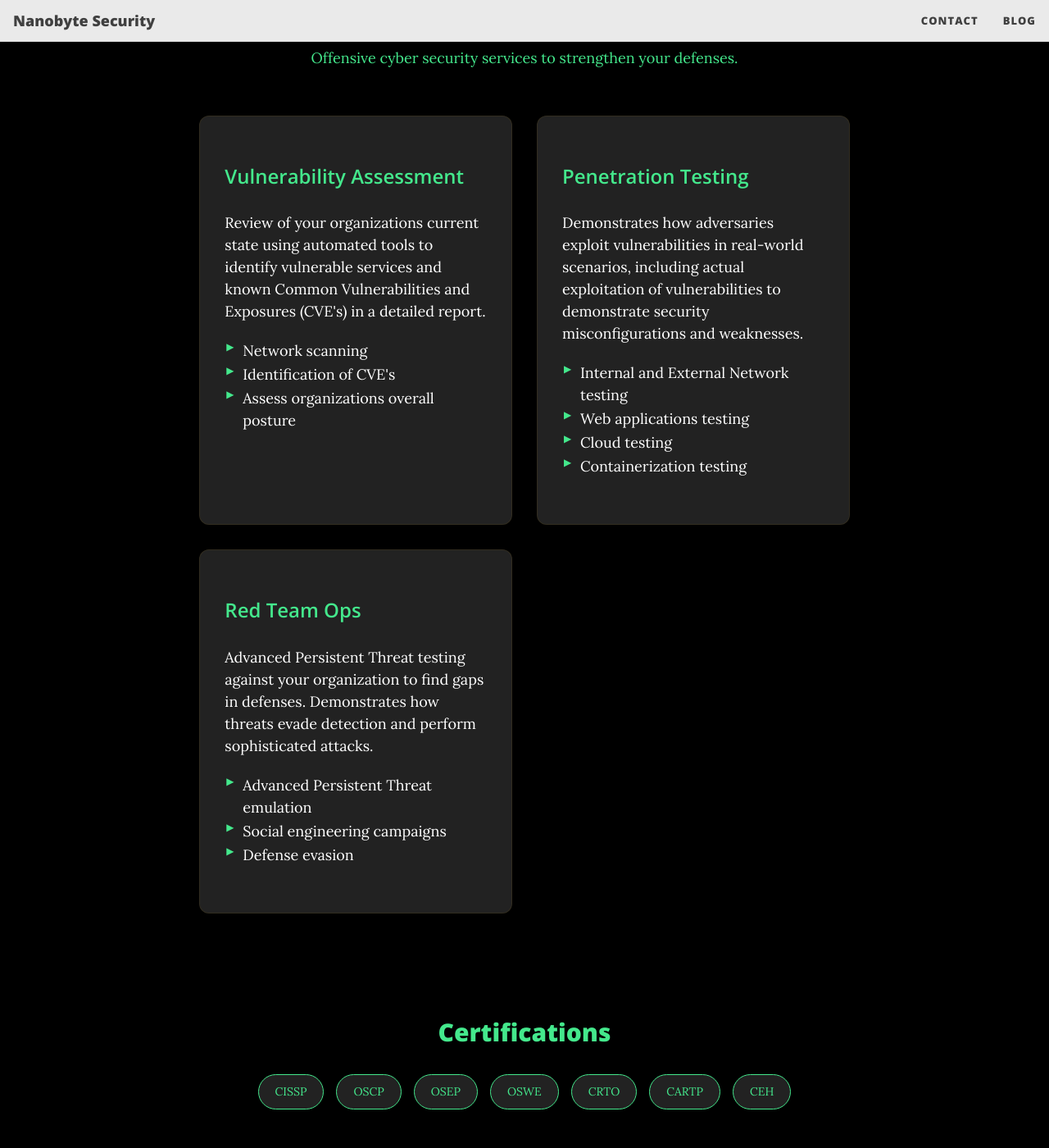
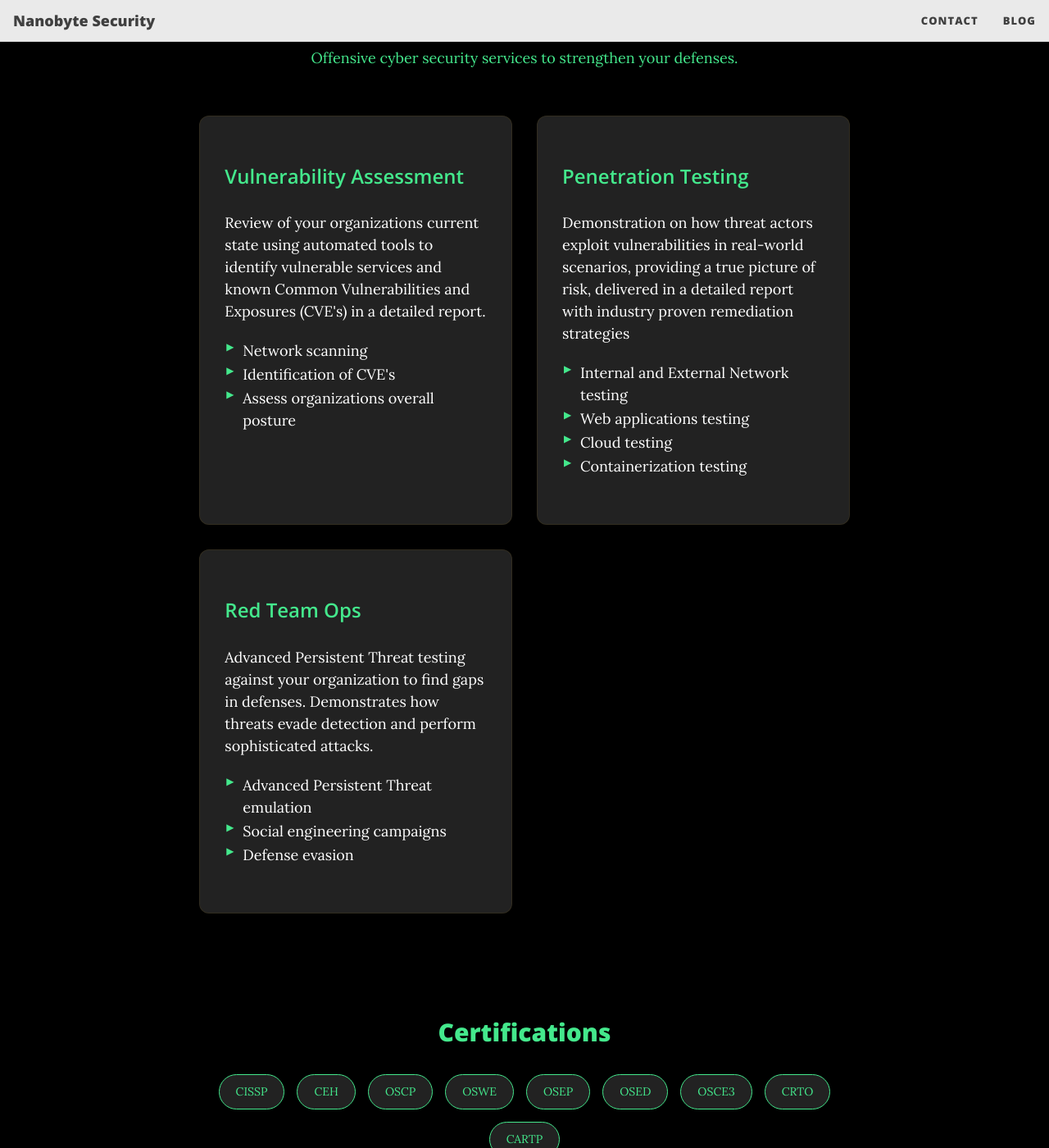
Before and after one commit to nanobyte-security/nanobytesecurity.github.io, a Jekyll site: the page built from index.html, in a window 1280 px wide and 1400 px high, scrolled down 712 px. Shown: the whole window at 82% size. Built offline with Jekyll 4.4.1, drawn with Linux system fonts in a browser that asks for light colours; the list of posts is cut into pages by our own code.

Commit message:
Update index.html

```diff
--- a/index.html
+++ b/index.html
@@ -30,7 +30,7 @@ layout: home
         </div>
         <div class="service-card">
             <h3>Penetration Testing</h3>
-            <p>Demonstrates how adversaries exploit vulnerabilities in real-world scenarios, including actual exploitation of vulnerabilities to demonstrate security misconfigurations and weaknesses.</p>
+            <p>Demonstration on how threat actors exploit vulnerabilities in real-world scenarios, providing a true picture of risk, delivered in a detailed report with industry proven remediation strategies</p>
             <ul>
                 <li>Internal and External Network testing</li>
                 <li>Web applications testing</li>
@@ -55,12 +55,14 @@ layout: home
     <br>
     <div class="cert-grid">
         <div class="cert-item">CISSP</div>
+        <div class="cert-item">CEH</div>
         <div class="cert-item">OSCP</div>
+        <div class="cert-item">OSWE</div>
         <div class="cert-item">OSEP</div>
-        <div class="cert-item">OSWE</div>
+        <div class="cert-item">OSED</div>
+        <div class="cert-item">OSCE3</div>
         <div class="cert-item">CRTO</div>
         <div class="cert-item">CARTP</div>
-        <div class="cert-item">CEH</div>
     </div>
 </div>
 <div class="ready">
```
